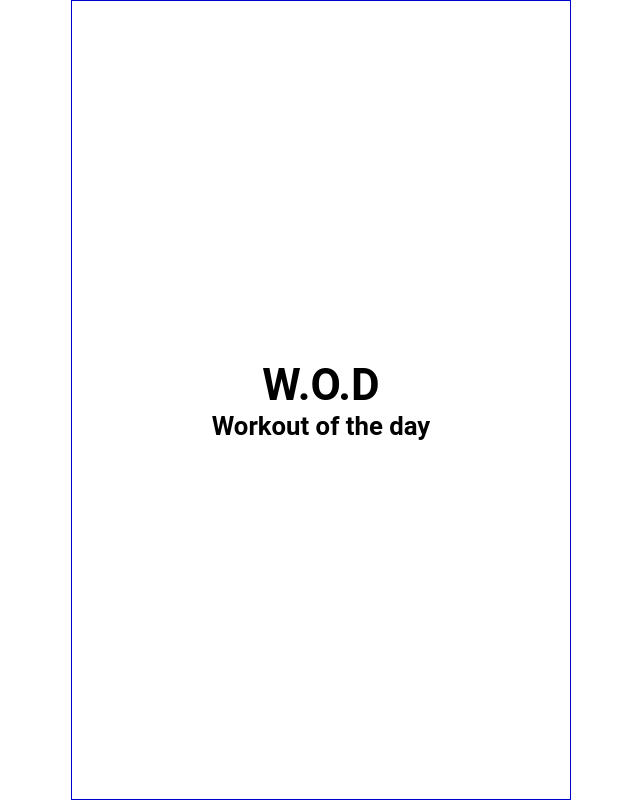
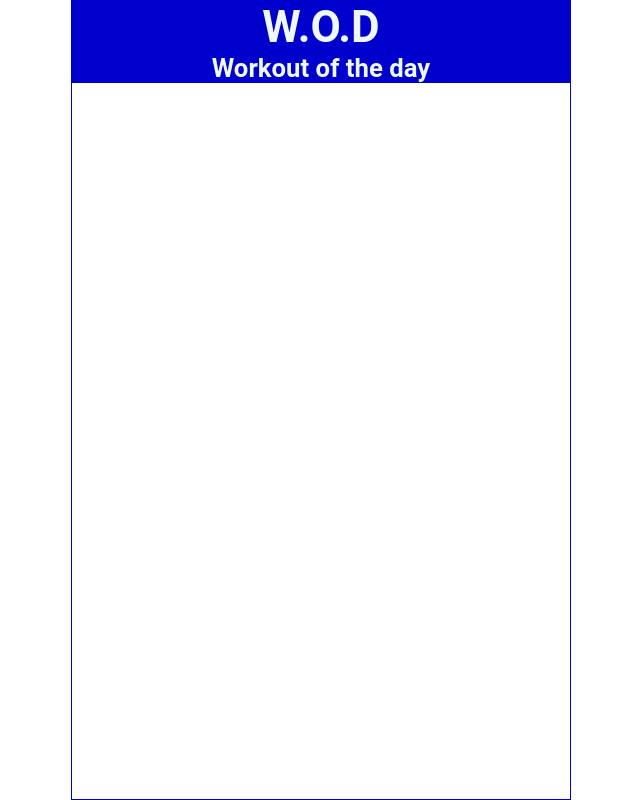
Before and after one commit to nkped/repo-shadow-client, a React (Create React App) app: page / in a window 1280 px wide. Shown: the whole page, without its empty margins (319-959 px from the left). Built offline with nearby package versions, Linux system fonts and the light colour scheme.

Commit message:
header fixed

```diff
--- a/src/App.css
+++ b/src/App.css
@@ -20,7 +20,7 @@ body {
 .App {
   display: flex;
   flex-direction: column;
-  justify-content: center;
+  justify-content: flex-start;
   align-items: center;
   height: 100vh;
   width: 100%;
@@ -35,7 +35,8 @@ header {
   background-color: mediumblue;
   color: aliceblue;
   display: flex;
-  justify-content: space-between;
+  flex-direction: column;
+  justify-content: center;
   align-items: center;
 }
 
--- a/src/App.js
+++ b/src/App.js
@@ -1,6 +1,5 @@
 import './App.css';
 import Header from './components/Header';
-import SubHeader from './components/SubHeader';
 
 
 
@@ -8,7 +7,6 @@ function App() {
   return (
     <div className="App">
       <Header />
-      <SubHeader />
     </div>
   );
 }
--- a/src/components/Header.js
+++ b/src/components/Header.js
@@ -2,9 +2,10 @@ import React from 'react'
 
 const Header = () => {
   return (
-    <div>
+    <header>
         <h1>W.O.D</h1>
-    </div>
+        <h3>Workout of the day</h3>
+    </header>
   )
 }
 
--- a/src/components/SubHeader.js
+++ /dev/null
@@ -1,11 +0,0 @@
-import React from 'react'
-
-const SubHeader = () => {
-  return (
-    <div><h3>Workout of the day</h3></div>
-  )
-}
-
-
-
-export default SubHeader
```
